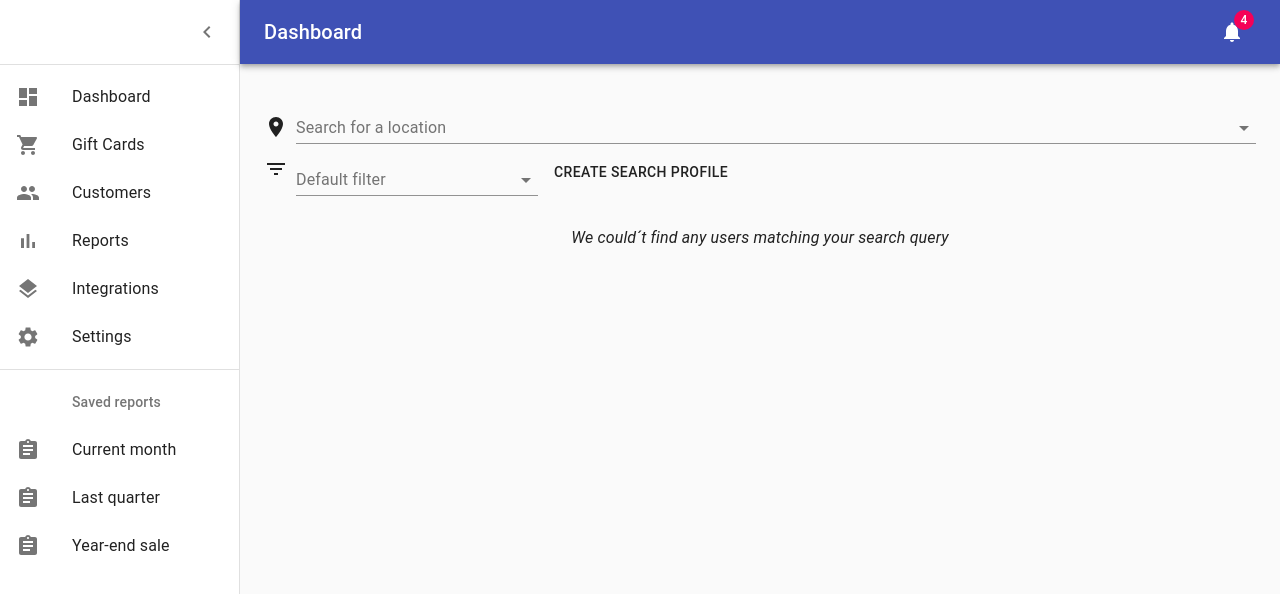
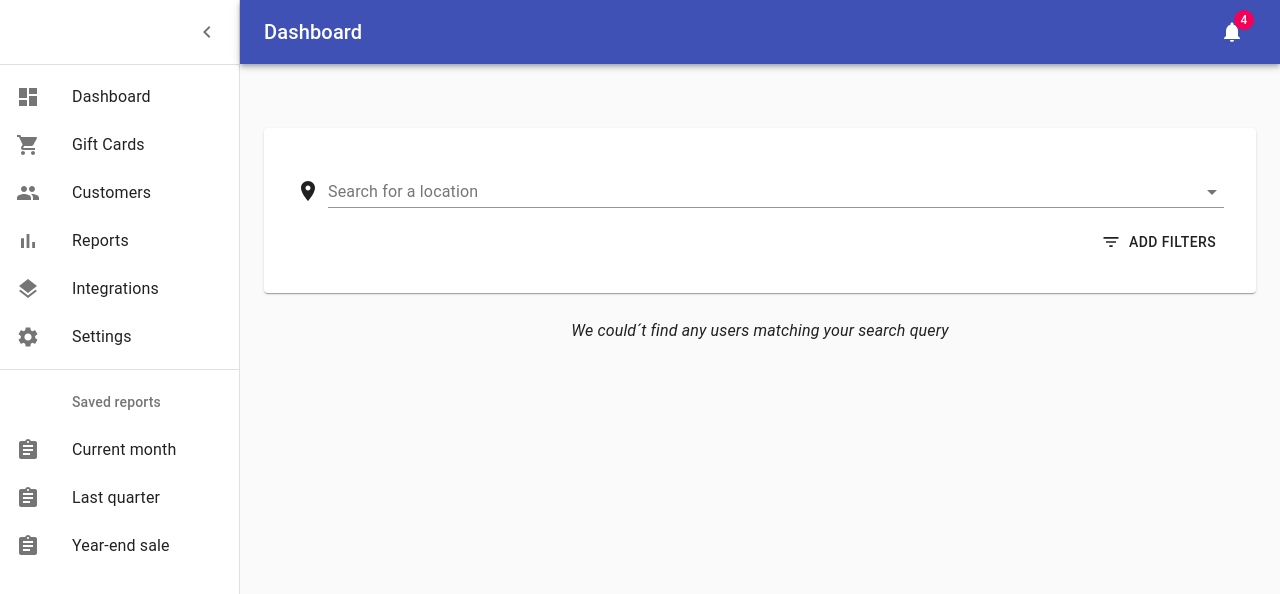
Before and after one commit to Pros0/hopl, a Next.js app in the folder app/: page /search in a window 1280 px wide. Shown: the top 594 px of the page. Built offline with nearby package versions, Linux system fonts and the light colour scheme.

Commit message:
updating filter

```diff
--- a/app/components/SearchPage/filterModal.js
+++ b/app/components/SearchPage/filterModal.js
@@ -1,4 +1,4 @@
-import React from 'react';
+import React, { useState } from 'react';
 import { bool, func } from 'prop-types';
 import {
   Dialog,
@@ -21,8 +21,9 @@ import EducationAutocomplete from 'components/EducationAutocomplete';
 import { FormControlSpacing } from 'components/common/styles';
 import messages from './messages';
 
-const FilterModal = ({ open, onClose }) => {
+const FilterModal = ({ open, onClose, onChange }) => {
   const { formatMessage } = useIntl();
+  const [filter, setFilter] = useState({});
   return (
     <Dialog open={open} onBackdropClick={onClose}>
       <DialogTitle>{formatMessage(messages.addSearchProfile)}</DialogTitle>
@@ -30,19 +31,17 @@ const FilterModal = ({ open, onClose }) => {
         <DialogContentText>
           {formatMessage(messages.addSearchProfileInfo)}
         </DialogContentText>
-        <FormControlSpacing fullWidth>
-          <TextField
-            fullWidth
-            required
-            label={formatMessage(messages.placeholderSearchProfile)}
-          />
-        </FormControlSpacing>
-        <Covid19StatusSelector showDosentMatterOption />
-        <DriverLicenceSelector />
+        <Covid19StatusSelector
+          onChange={(covid) => setFilter({ ...filter, ...covid })}
+          showDosentMatterOption
+        />
+        <DriverLicenceSelector
+          onChange={(driver) => setFilter({ ...filter, ...driver })}
+        />
         <EducationAutocomplete />
       </DialogContent>
       <DialogActions>
-        <Button onClick={onClose} color="primary">
+        <Button onClick={() => onChange(filter)} color="primary">
           {formatMessage(messages.saveSearchProfile)}
         </Button>
       </DialogActions>
@@ -53,6 +52,7 @@ const FilterModal = ({ open, onClose }) => {
 FilterModal.propTypes = {
   open: bool,
   onClose: func,
+  onChange: func,
 };
 
 export default FilterModal;
--- a/app/components/SearchPage/index.js
+++ b/app/components/SearchPage/index.js
@@ -1,39 +1,55 @@
 import React, { useState, useEffect } from 'react';
+import { Button, Grid } from '@material-ui/core';
+import { useIntl } from 'react-intl';
 import LocationSearch from 'components/LocationSearch';
-import SearchProfile from './searchProfile';
+import FilterList from '@material-ui/icons/FilterList';
 import SearchResult from './searchResult';
 import FilterModal from './filterModal';
 import { SearchFieldWrapper } from './styled';
 import Layout from '../Layout';
+import messages from './messages';
 
 const SearchPage = () => {
+  const { formatMessage } = useIntl();
   const [filterModalOpen, setFilterModelOpen] = useState(false);
   const [searchQuery, setSearchQuery] = useState({});
+  const [hasFilters, setHasFilters] = useState(false);
+  const [loading, setLoading] = useState(false);
 
   useEffect(() => {
     console.log('filter changed:', searchQuery);
+    if (searchQuery.name) {
+      setLoading(true);
+    }
   });
 
   return (
     <Layout>
       <FilterModal
         open={filterModalOpen}
+        onChange={() => {}}
         onClose={() => setFilterModelOpen(false)}
       />
       <SearchFieldWrapper>
-        <LocationSearch
-          onChange={(location) =>
-            setSearchQuery({ ...searchQuery, ...location })
-          }
-        />
-        <SearchProfile
-          setSearchProfile={(searchProfile) =>
-            setSearchQuery({ ...searchQuery, ...searchProfile })
-          }
-          addSearchProfileClick={() => setFilterModelOpen(true)}
-        />
+        <Grid container spacing={2} justify="flex-end">
+          <Grid item xs={12}>
+            <LocationSearch
+              onChange={(location) =>
+                setSearchQuery({ ...searchQuery, ...location })
+              }
+            />
+          </Grid>
+          <Grid item>
+            <Button
+              startIcon={<FilterList />}
+              onClick={() => setFilterModelOpen(true)}
+            >
+              {formatMessage(messages.setFilters)}
+            </Button>
+          </Grid>
+        </Grid>
       </SearchFieldWrapper>
-      <SearchResult />
+      <SearchResult loading={loading} />
     </Layout>
   );
 };
--- a/app/components/SearchPage/messages.js
+++ b/app/components/SearchPage/messages.js
@@ -9,13 +9,17 @@ export default defineMessages({
     id: 'search.profile.placeholder',
     defaultMessage: 'Filter name',
   },
+  setFilters: {
+    id: 'search.filters',
+    defaultMessage: 'Add filters',
+  },
   addSearchProfile: {
     id: 'search.profile.add',
     defaultMessage: 'Create search profile',
   },
   saveSearchProfile: {
     id: 'search.profile.save',
-    defaultMessage: 'Save search profile',
+    defaultMessage: 'Apply filter',
   },
   addSearchProfileInfo: {
     id: 'search.profile.info',
--- a/app/components/SearchPage/searchResult.js
+++ b/app/components/SearchPage/searchResult.js
@@ -54,11 +54,11 @@ const LoadingSearchResults = () =>
     />
   ));
 
-const SearchResult = ({ isLoading, searchResults }) => {
+const SearchResult = ({ loading, searchResults }) => {
   const { formatMessage } = useIntl();
   return (
     <SearchResultWrapper>
-      {isLoading ? (
+      {loading ? (
         <LoadingSearchResults />
       ) : (
         <>
@@ -86,12 +86,12 @@ const SearchResult = ({ isLoading, searchResults }) => {
 };
 
 SearchResult.propTypes = {
-  isLoading: bool,
+  loading: bool,
   searchResults: array,
 };
 
 SearchResult.defaultProps = {
-  isLoading: false,
+  loading: false,
   searchResults: [],
 };
 
--- a/app/components/SearchPage/searchResultItem.js
+++ b/app/components/SearchPage/searchResultItem.js
@@ -3,10 +3,8 @@ import {
   CardHeader,
   Card,
   Avatar,
-  IconButton,
   Typography,
   CardContent,
-  CardActions,
 } from '@material-ui/core';
 import FavoriteIcon from '@material-ui/icons/Favorite';
 import { SearchItemWrapper } from './styled';
@@ -24,11 +22,6 @@ const SearchResultItem = ({ avatar, infoText, name, shortInfo }) => (
           {infoText}
         </Typography>
       </CardContent>
-      <CardActions disableSpacing>
-        <IconButton aria-label="add to favorites">
-          <FavoriteIcon />
-        </IconButton>
-      </CardActions>
     </Card>
   </SearchItemWrapper>
 );
--- a/app/components/SearchPage/styled.js
+++ b/app/components/SearchPage/styled.js
@@ -1,10 +1,11 @@
 import styled, { css } from 'styled-components';
-import { Grid, Typography } from '@material-ui/core';
+import { Grid, Card, Typography } from '@material-ui/core';
 
-export const SearchFieldWrapper = styled.div`
-  margin-bottom: ${({ theme }) =>
+export const SearchFieldWrapper = styled(Card)`
+  ${({ theme }) =>
     css`
-      ${theme.spacing(4)}px
+      margin: ${theme.spacing(4)}px 0;
+      padding: ${theme.spacing(4)}px;
     `};
 `;
 
```
